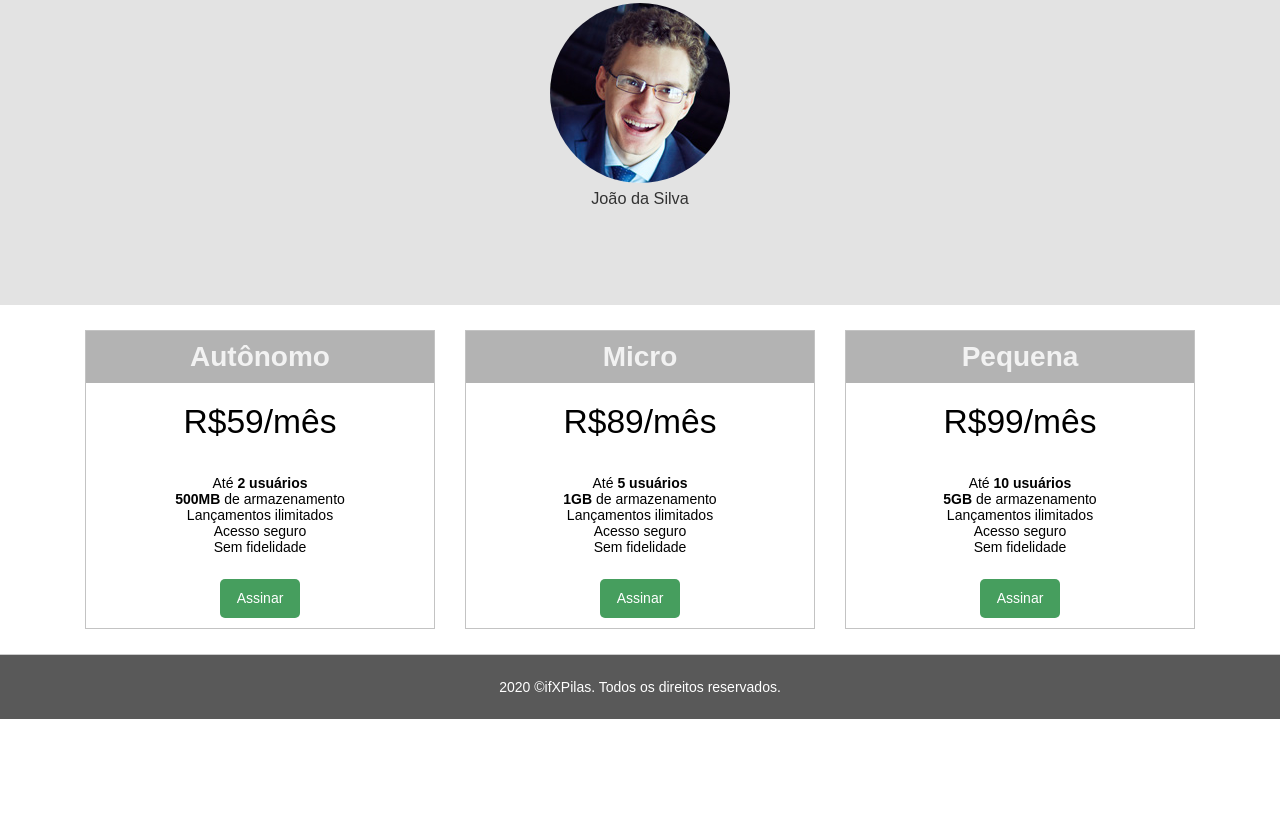
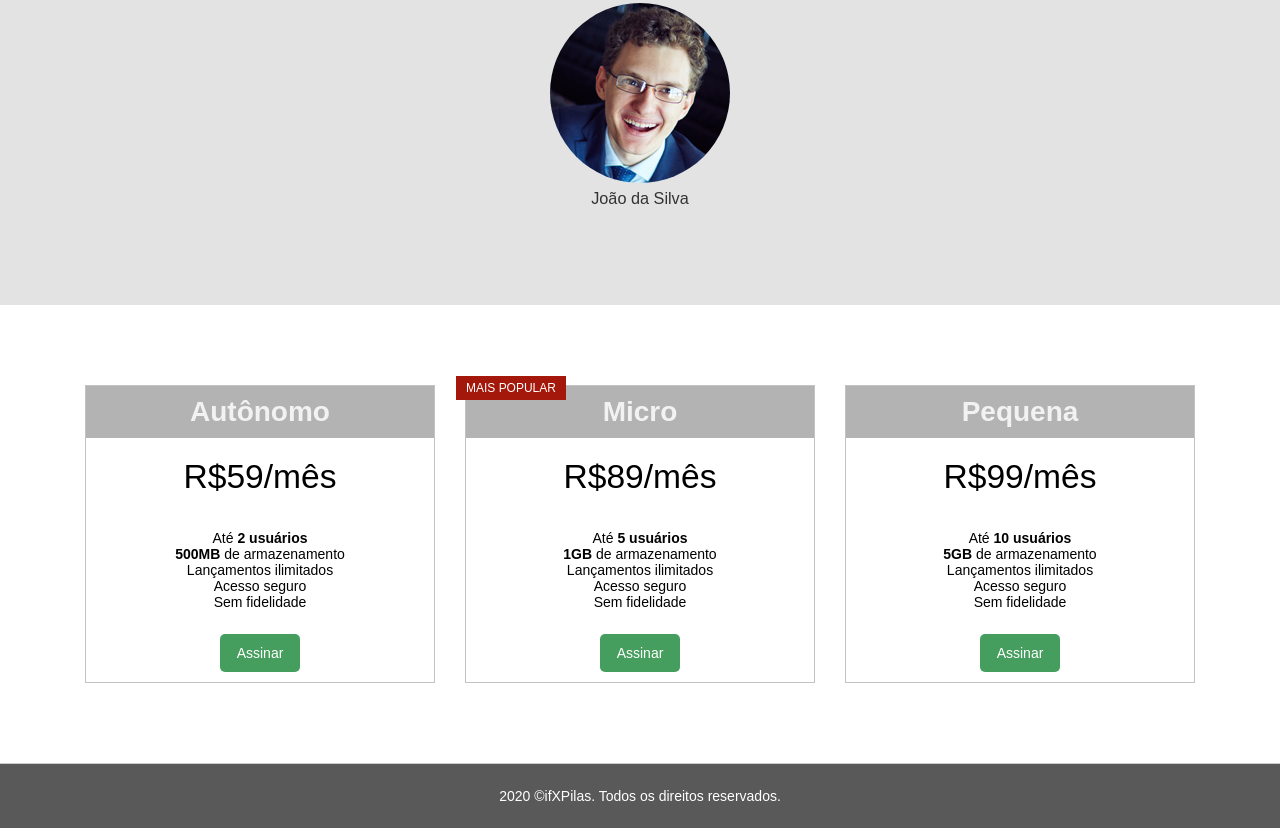
Before and after one commit to idaltchion/ifx-pilas, a plain HTML site: page index.html in a window 1280 px wide. Shown: the part 951-1779 px from the top of the page. Before the commit the page ends 1670 px from the top, so only its background shows below. Drawn offline with Linux system fonts and the light colour scheme.

Commit message:
Added a tag to identify the most popular plan

```diff
--- a/css/componentes.css
+++ b/css/componentes.css
@@ -62,6 +62,8 @@
 \* --------------- */
 
 .plano {
+    position: relative;
+
     border: 1px solid #c3c3c3;
     font-size: 1.4rem;
 }
@@ -70,8 +72,8 @@
     /* Posicionamento */
 
     /* Display e Box Model */
+    padding: 10px;
     margin: 0;
-    padding: 10px;
 
     /* Cores */
     background-color: #b3b3b3;
@@ -105,6 +107,21 @@
     padding: 10px 0;
 }
 
+.plano--mais-popular::before {
+    position: absolute;
+    top: -10px;
+    left: -10px;
+
+    padding: 0 10px;
+
+    font-size: 0.8571em;
+    line-height: 2;
+
+    background-color: #a3180b;
+    color: #fff;
+
+    content: "MAIS POPULAR"
+}
 
 /* --------------- *\
     RODAPE
--- a/css/layout.css
+++ b/css/layout.css
@@ -25,7 +25,7 @@
 }
 
 .layout-planos {
-    padding: 2% 0;
+    padding: 80px 0;
 }
 
 .layout-rodape {
--- a/index.html
+++ b/index.html
@@ -65,7 +65,7 @@
 				</div>
 
 				<div class="col-lg-4">
-					<article class="plano">
+					<article class="plano plano--mais-popular">
 						<h2 class="plano__cabecalho">Micro</h2>
 						<div class="plano__preco">R$89/mês</div>
 						<ul class="plano__caracteristicas">
```
